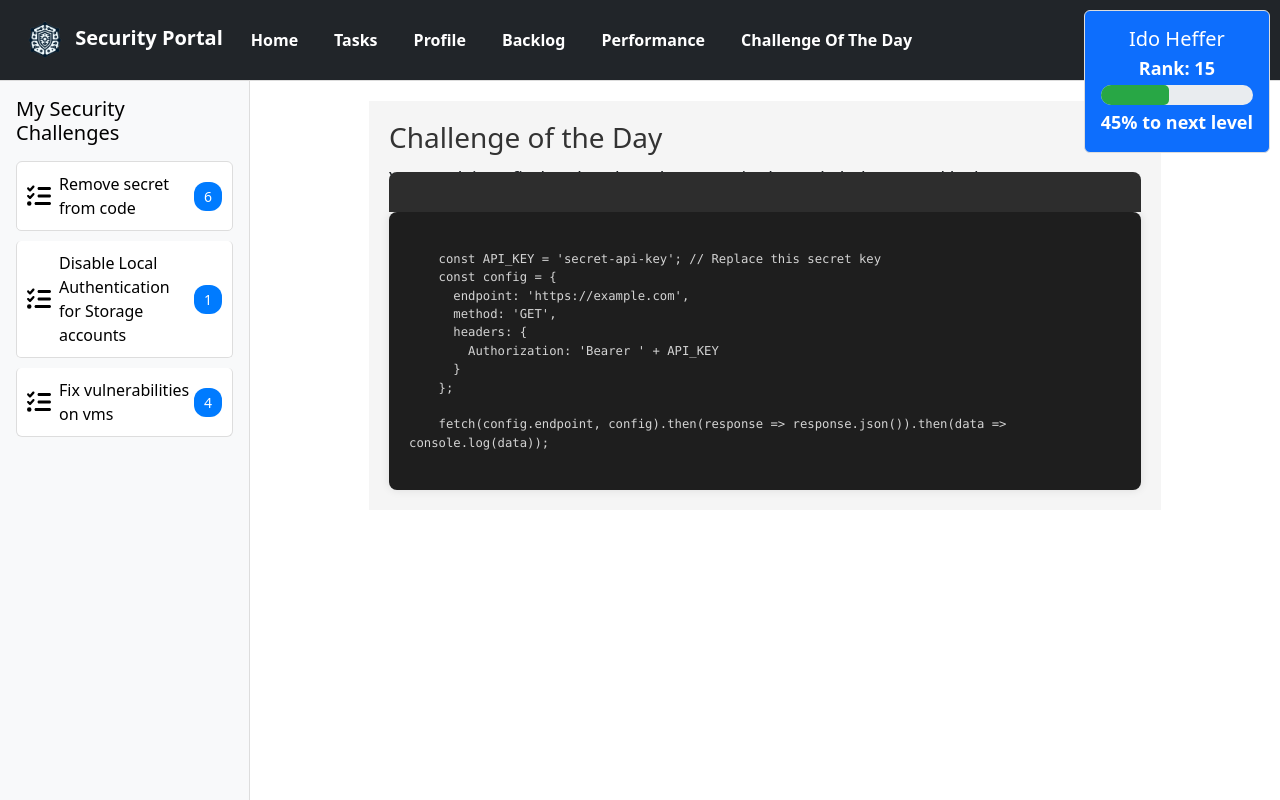
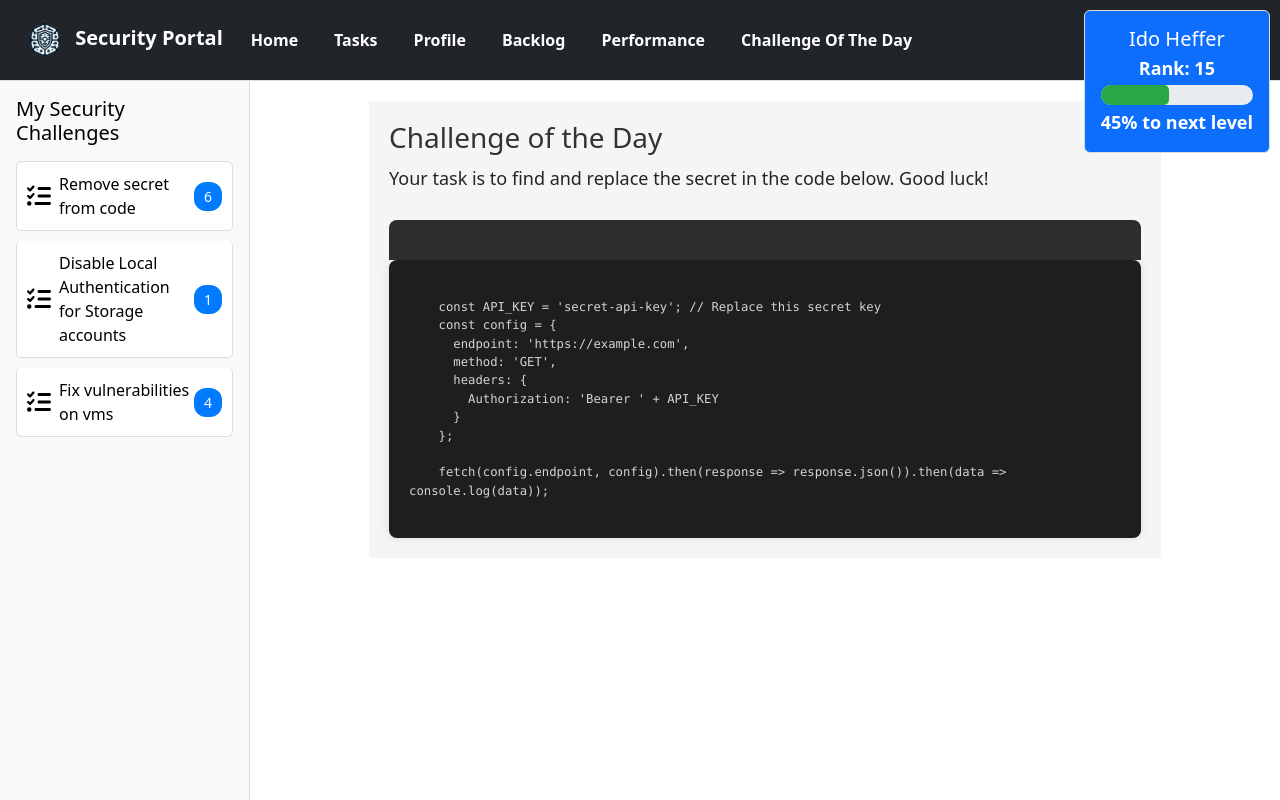
Before and after one commit to IdoHeffer/SecurityPortal-SFI-, a React (Create React App) app: page /challengeOfTheDay in a window 1280 px wide. Built offline with nearby package versions, Linux system fonts and the light colour scheme; the HTML template or start-up script is replaced by a standard one.

Commit message:
fix desc

```diff
--- a/src/components/ChallengeOfTheDay.tsx
+++ b/src/components/ChallengeOfTheDay.tsx
@@ -19,7 +19,14 @@ const ChallengeOfTheDay: React.FC = () => {
     <div className="challenge-container">
       <h1>Challenge of the Day</h1>
       <p>Your task is to find and replace the secret in the code below. Good luck!</p>
+      <br></br>
+      <br></br>
       <div className="vscode-editor">
+        <div className="window-buttons">
+          <div className="window-button"></div>
+          <div className="window-button yellow"></div>
+          <div className="window-button green"></div>
+        </div>
         <pre>
           <code>
             {code}
@@ -27,7 +34,6 @@ const ChallengeOfTheDay: React.FC = () => {
         </pre>
       </div>
     </div>
-
   );
 };
 
--- a/src/styles/ChallengeOfTheDay.css
+++ b/src/styles/ChallengeOfTheDay.css
@@ -59,7 +59,7 @@
     content: "index.js";
     position: absolute;
     top: -25px;
-    left: 15px;
+    left: 55px;
     font-size: 12px;
     color: #fff;
     background-color: #007acc;
@@ -81,7 +81,7 @@
   /* MacOS Window Buttons */
   .window-buttons {
     position: absolute;
-    top: -32px;
+    top: -30px;
     left: 15px;
     display: flex;
     align-items: center;
```
